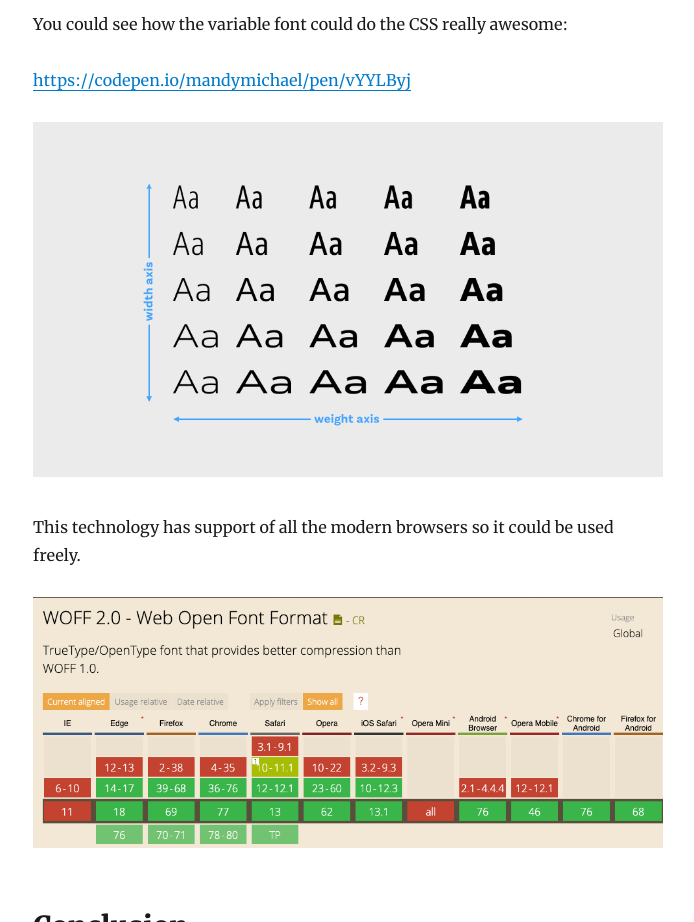
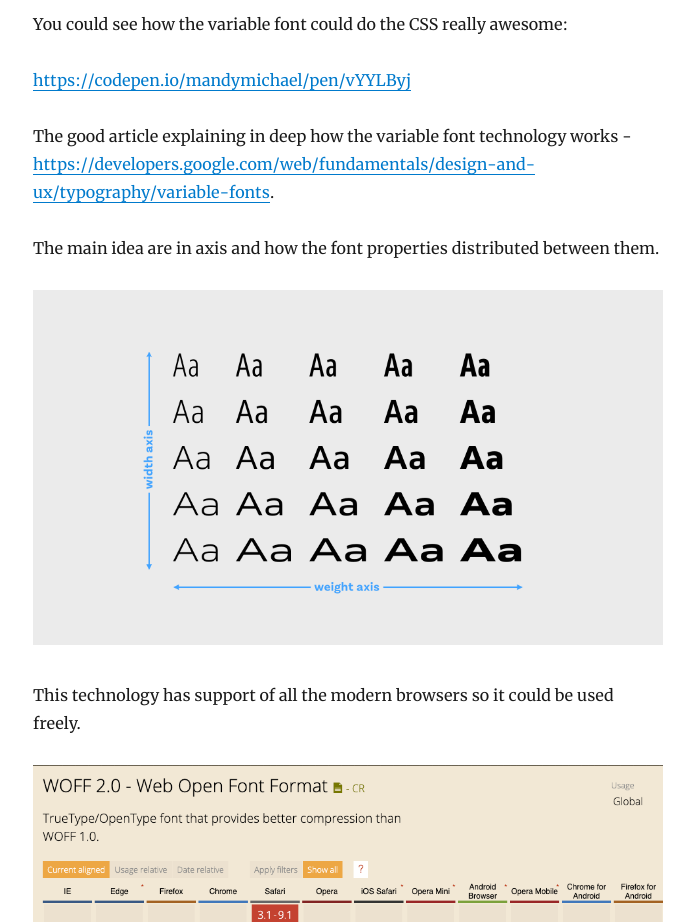
Before and after one commit to slavik925/outofmemory, a Gatsby site: page /variable-fonts-in-the-web/ in a window 1280 px wide. Shown: the part 4220-5142 px from the top of the page, without its empty margins (292-986 px from the left). Built offline with nearby package versions, Linux system fonts and the light colour scheme; Gatsby itself is replaced by a stand-in of ours; some packages are replaced by stand-ins of ours.

Commit message:
Variable Fonts article correction

```diff
--- a/content/blog/variable-fonts-in-the-web/index.md
+++ b/content/blog/variable-fonts-in-the-web/index.md
@@ -77,6 +77,10 @@
 
 https://codepen.io/mandymichael/pen/vYYLByj
 
+The good article explaining in deep how the variable font technology works - https://developers.google.com/web/fundamentals/design-and-ux/typography/variable-fonts.
+
+The main idea are in axis and how the font properties distributed between them.
+
 ![Varaible font axis](variable_fonts_venn_weight_axis_width_axis.png "Font file structure")
 
 This technology has support of all the modern browsers so it could be used freely.
```
